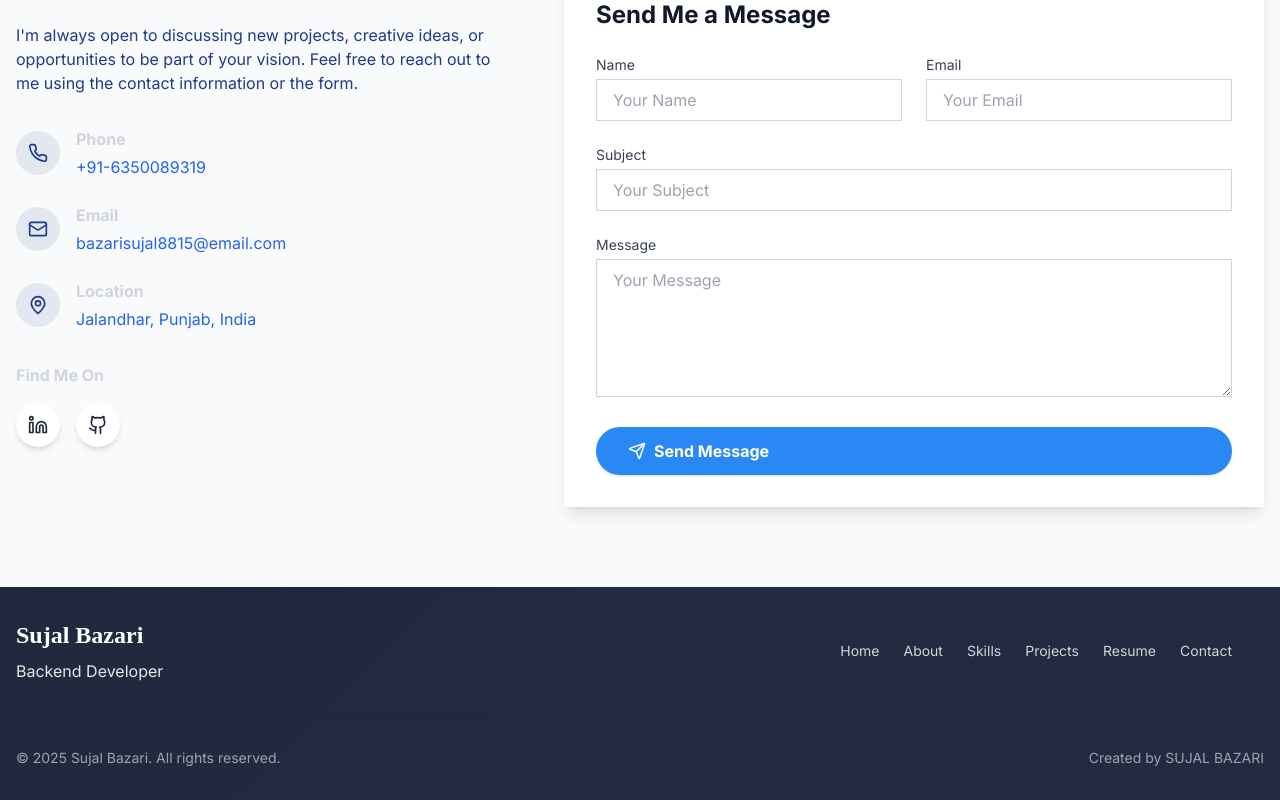
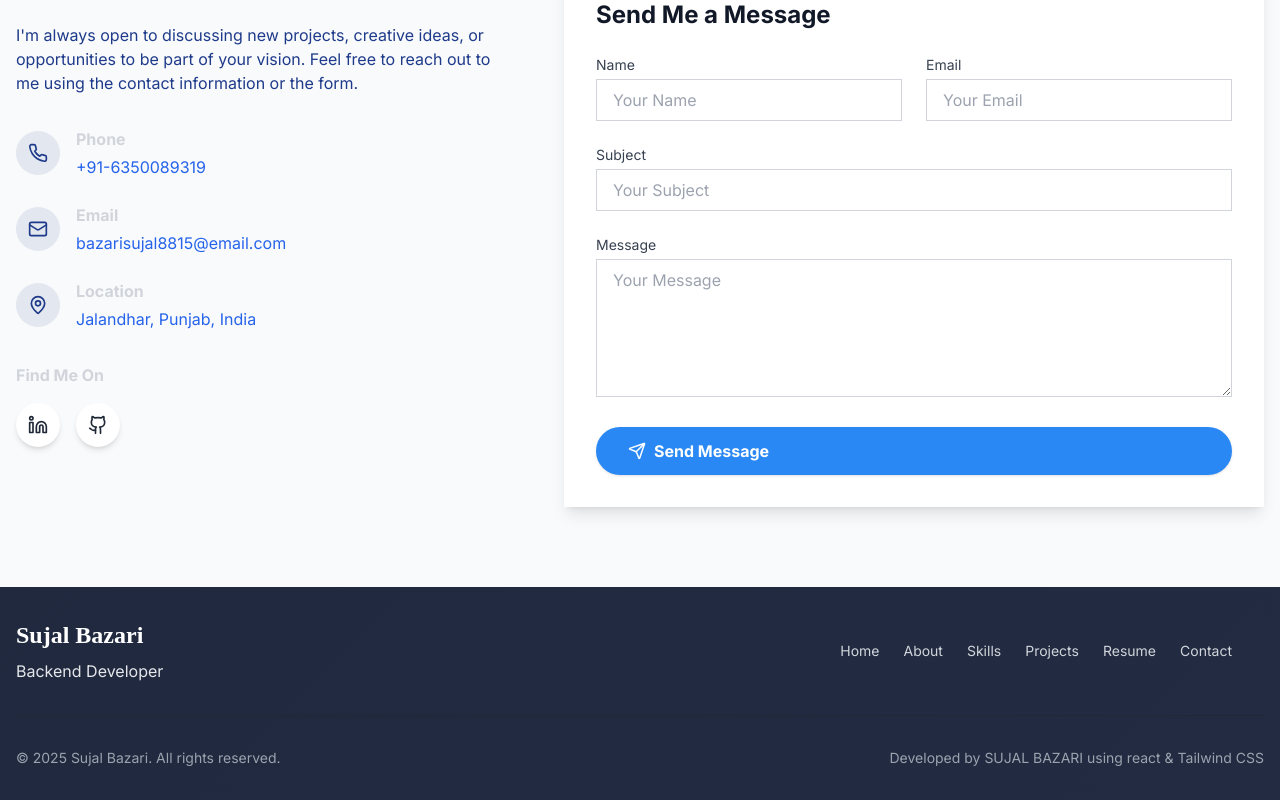
Before and after one commit to sujalbazari18/Personal-Portfolio, a React (Vite) app: page / in a window 1280 px wide. Shown: the part 4802-5602 px from the top of the page. Built offline with nearby package versions, Linux system fonts and the light colour scheme.

Commit message:
Update Footer.tsx

```diff
--- a/src/components/Footer.tsx
+++ b/src/components/Footer.tsx
@@ -37,7 +37,7 @@ const Footer = () => {
           </p>
 
           <p className="text-gray-400 text-sm flex items-center">
-            Created by SUJAL BAZARI
+            Developed by SUJAL BAZARI using react & Tailwind CSS
           </p>
         </div>
       </div>
```
